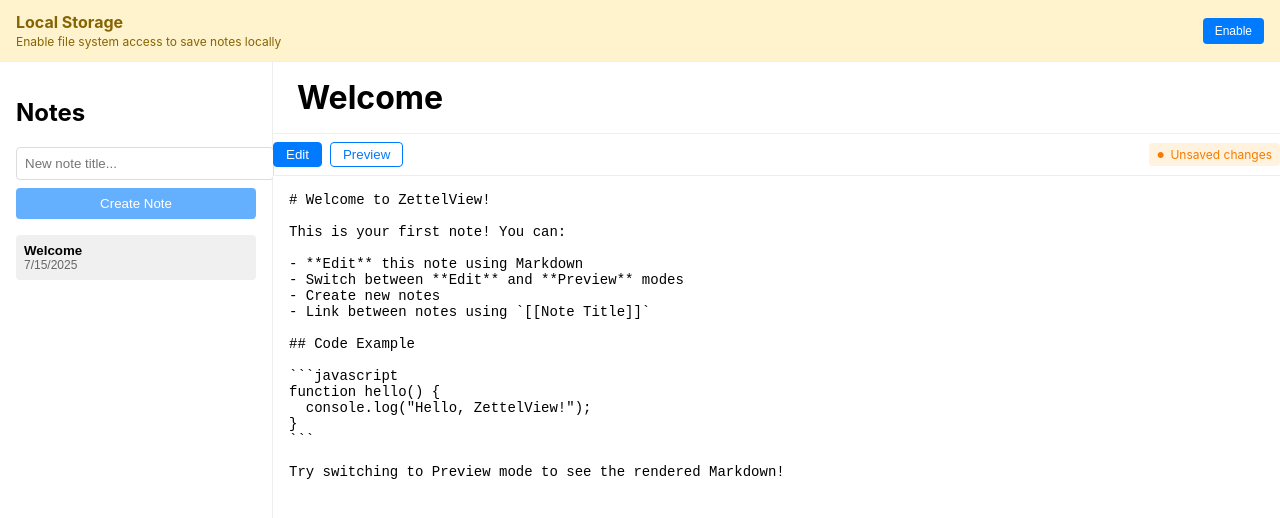
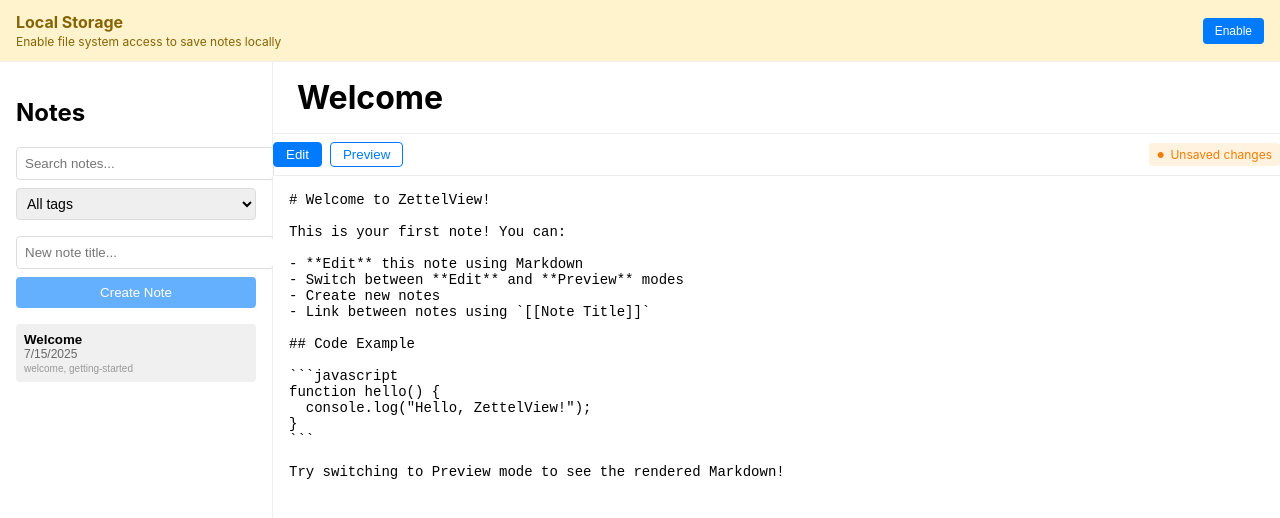
Before and after one commit to blaster151/zettelview, a React (Create React App) app: page / in a window 1280 px wide. Shown: the top 518 px of the page. Built offline with nearby package versions, Linux system fonts and the light colour scheme.

Commit message:
feat: Add search and filtering to NoteSidebar

```diff
--- a/src/components/NoteSidebar.tsx
+++ b/src/components/NoteSidebar.tsx
@@ -1,10 +1,12 @@
-import React, { useState } from 'react';
+import React, { useState, useMemo } from 'react';
 import { useNoteStore } from '../store/noteStore';
 
 const NoteSidebar: React.FC = () => {
   const { notes, selectedId, selectNote, addNote } = useNoteStore();
   const [newNoteTitle, setNewNoteTitle] = useState('');
   const [isCreating, setIsCreating] = useState(false);
+  const [searchQuery, setSearchQuery] = useState('');
+  const [selectedTag, setSelectedTag] = useState<string>('all');
 
   const handleCreateNote = async (e: React.FormEvent) => {
     e.preventDefault();
@@ -21,9 +23,69 @@
     }
   };
 
+  // Get all unique tags from notes
+  const allTags = useMemo(() => {
+    const tags = new Set<string>();
+    notes.forEach(note => {
+      note.tags.forEach(tag => tags.add(tag));
+    });
+    return Array.from(tags).sort();
+  }, [notes]);
+
+  // Filter notes based on search query and selected tag
+  const filteredNotes = useMemo(() => {
+    return notes.filter(note => {
+      const matchesSearch = searchQuery === '' ||
+        note.title.toLowerCase().includes(searchQuery.toLowerCase()) ||
+        note.body.toLowerCase().includes(searchQuery.toLowerCase()) ||
+        note.tags.some(tag => tag.toLowerCase().includes(searchQuery.toLowerCase()));
+
+      const matchesTag = selectedTag === 'all' || note.tags.includes(selectedTag);
+
+      return matchesSearch && matchesTag;
+    });
+  }, [notes, searchQuery, selectedTag]);
+
   return (
     <aside style={{ width: 240, borderRight: '1px solid #eee', padding: 16 }}>
       <h2>Notes</h2>
+
+      {/* Search Input */}
+      <div style={{ marginBottom: 16 }}>
+        <input
+          type="text"
+          value={searchQuery}
+          onChange={(e) => setSearchQuery(e.target.value)}
+          placeholder="Search notes..."
+          style={{
+            width: '100%',
+            padding: '8px',
+            border: '1px solid #ddd',
+            borderRadius: '4px',
+            marginBottom: '8px'
+          }}
+        />
+
+        {/* Tag Filter */}
+        {allTags.length > 0 && (
+          <select
+            value={selectedTag}
+            onChange={(e) => setSelectedTag(e.target.value)}
+            style={{
+              width: '100%',
+              padding: '6px',
+              border: '1px solid #ddd',
+              borderRadius: '4px',
+              fontSize: '14px'
+            }}
+          >
+            <option value="all">All tags</option>
+            {allTags.map(tag => (
+              <option key={tag} value={tag}>{tag}</option>
+            ))}
+          </select>
+        )}
+      </div>
 
       <form onSubmit={handleCreateNote} style={{ marginBottom: 16 }}>
         <input
@@ -58,8 +120,20 @@
         </button>
       </form>
 
+      {filteredNotes.length === 0 ? (
+        <div style={{
+          textAlign: 'center',
+          color: '#666',
+          padding: '20px 0',
+          fontSize: '14px'
+        }}>
+          {searchQuery || selectedTag !== 'all'
+            ? 'No notes found matching your search.'
+            : 'No notes yet. Create your first note!'}
+        </div>
+      ) : (
         <ul style={{ listStyle: 'none', padding: 0 }}>
-        {notes.map((note) => (
+          {filteredNotes.map((note) => (
             <li key={note.id}>
               <button
                 style={{
@@ -78,10 +152,17 @@
                 <div style={{ fontSize: '12px', color: '#666' }}>
                   {new Date(note.updatedAt).toLocaleDateString()}
                 </div>
+                {note.tags.length > 0 && (
+                  <div style={{ fontSize: '10px', color: '#999', marginTop: '2px' }}>
+                    {note.tags.slice(0, 2).join(', ')}
+                    {note.tags.length > 2 && ` +${note.tags.length - 2}`}
+                  </div>
+                )}
               </button>
             </li>
           ))}
         </ul>
+      )}
     </aside>
   );
 };
--- a/src/store/noteStore.ts
+++ b/src/store/noteStore.ts
@@ -5,6 +5,7 @@
   id: string;
   title: string;
   body: string;
+  tags: string[];
   createdAt: Date;
   updatedAt: Date;
 }
@@ -50,6 +51,7 @@
 \`\`\`
 
 Try switching to Preview mode to see the rendered Markdown!`,
+      tags: ['welcome', 'getting-started'],
       createdAt: new Date(),
       updatedAt: new Date(),
     },
@@ -108,6 +110,7 @@
       id,
       title,
       body: `# ${title}\n\nStart writing your note here...`,
+      tags: [],
       createdAt: new Date(),
       updatedAt: new Date(),
     };
```
Also changed, not shown: 2 other files (tests, documents, lock files or other folders). Lines whose indentation alone changed are shown as unchanged.
